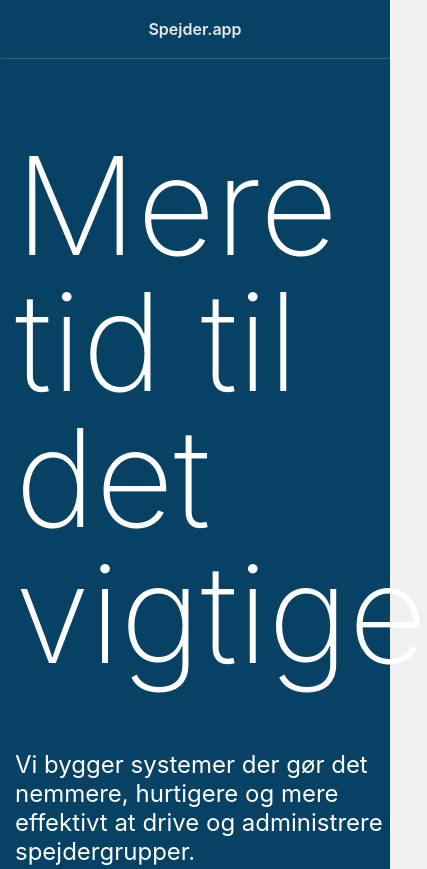
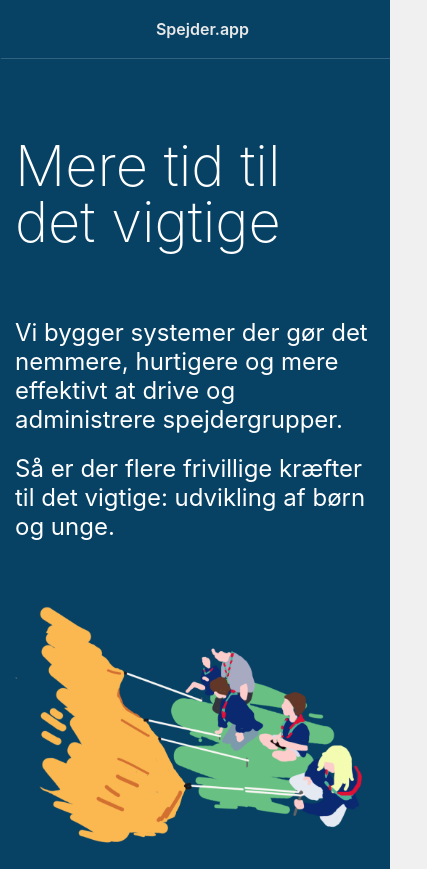
Before and after one commit to hypesystem/spejder.app-web, a plain HTML site: page index.html in a window 390 px wide. Shown: the top 869 px of the page, 427 px wide, since content can reach past the window. Drawn offline with Linux system fonts and the light colour scheme.

Commit message:
responsive fix frontpage

```diff
--- a/index.html
+++ b/index.html
@@ -14,7 +14,7 @@
         <main class="pitch-page theme-background-color">
             <section class="column">
                 <section class="attention-grab">
-                    <h1>Mere tid til det vigtige</h1>
+                    <h1>Mere tid til<br>det vigtige</h1>
                     <h2>
                         Vi bygger systemer der gør det nemmere, hurtigere og mere effektivt at drive og administrere spejdergrupper.
                     </h2>
--- a/style.css
+++ b/style.css
@@ -46,18 +46,6 @@ header nav {
     flex-direction: row;
     margin-right: 15px;
 }
-@media (max-width: 400px) {
-    header:after {
-        left: 15px;
-        right: 15px;
-    }
-    header .logo {
-        margin-left: 0;
-    }
-    header nav {
-        margin-right: 0;
-    }
-}
 header nav a {
     color: #e8e8e8;
     text-decoration: none;
@@ -82,7 +70,7 @@ section.column {
 .column img {
     max-width: 100%;
 }
-@media (max-width: 800px) {
+@media (max-width: 1000px) {
     main.pitch-page {
         flex-wrap: wrap;
     }
@@ -106,6 +94,26 @@ section.attention-grab h1 {
     margin: 0;
     margin-bottom: 4.25rem;
     line-height: 1;
+}
+@media (max-width: 1350px) {
+    section.attention-grab h1 {
+        font-size: 7em;
+    }
+}
+@media (max-width: 1150px) {
+    section.attention-grab h1 {
+        font-size: 6em;
+    }
+}
+@media (max-width: 500px) {
+    section.attention-grab h1 {
+        font-size: 4.5em;
+    }
+}
+@media (max-width: 400px) {
+    section.attention-grab h1 {
+        font-size: 3.5em;
+    }
 }
 section.attention-grab h2 {
     font-weight: 400;
```
